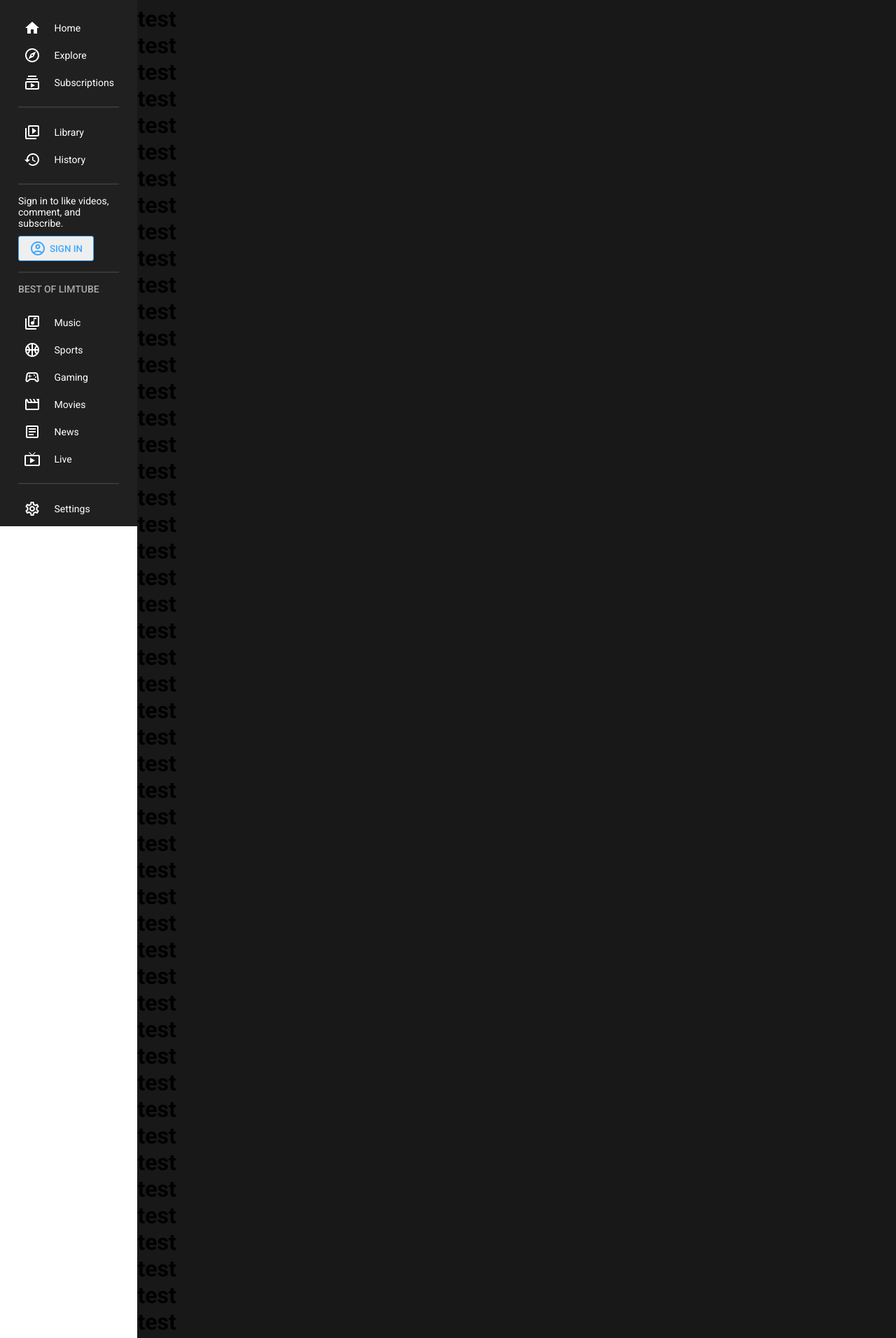
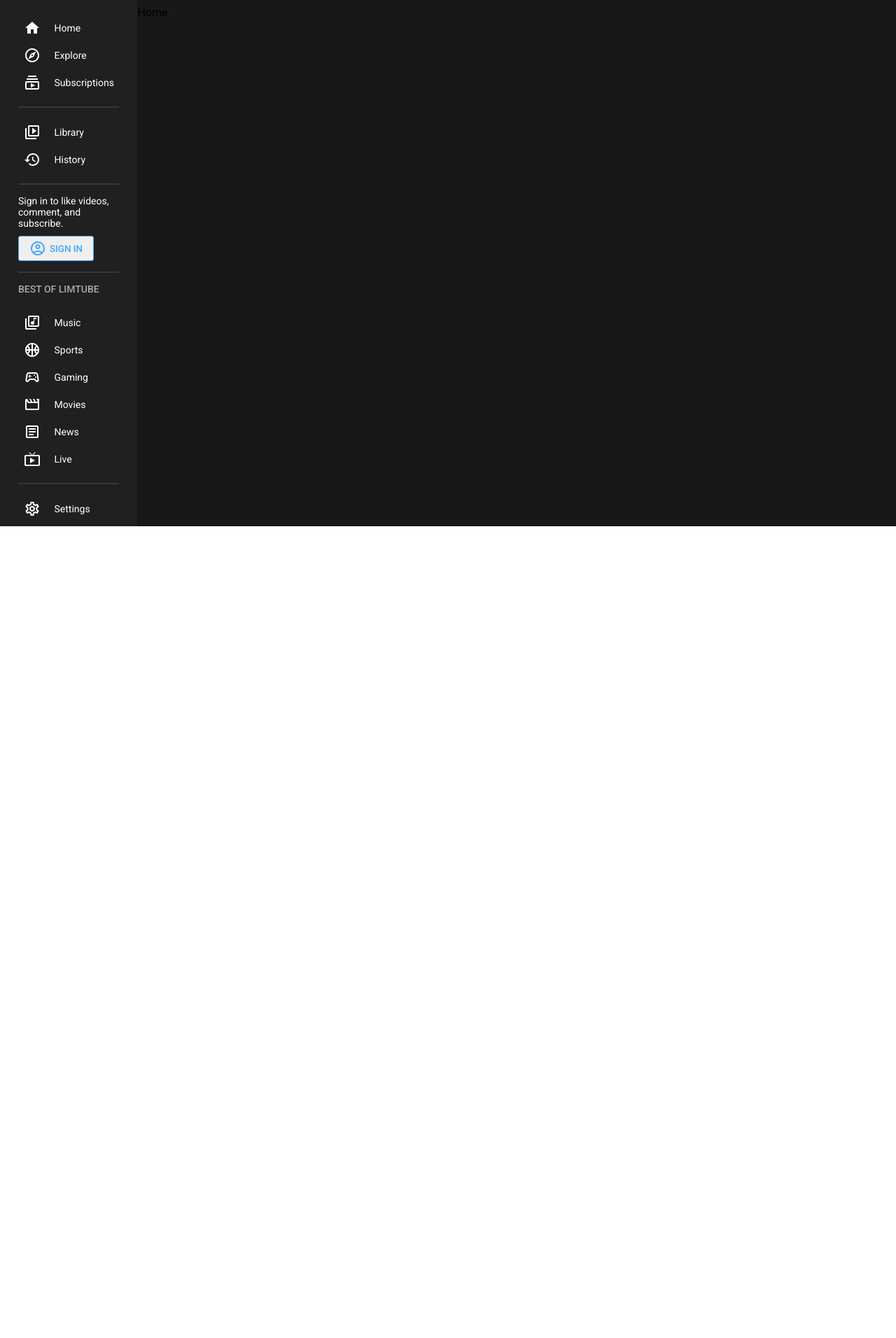
Before and after one commit to limslmao/youtubeClone, a React (Create React App) app: page / in a window 1280 px wide. Shown: the part 48-1960 px from the top of the page at 70% size. After the commit the page ends 929 px from the top, so only its background shows below. Built offline with nearby package versions, Linux system fonts and the light colour scheme.

Commit message:
create Home and Video page

```diff
--- a/src/App.js
+++ b/src/App.js
@@ -3,6 +3,9 @@
 import { Navbar } from "./components/Navbar";
 import { darkTheme, lightTheme } from "./utils/Theme";
 import { useState } from "react";
+import { BrowserRouter, Route, Routes } from "react-router-dom";
+import Home from "./pages/Home";
+import Video from "./pages/Video";
 
 const Container = styled.div`
   display: flex;
@@ -21,64 +24,21 @@
   return (
     <ThemeProvider theme={darkMode ? darkTheme : lightTheme}>
       <Container>
+        <BrowserRouter>
           <Menu darkMode={darkMode} setDarkMode={setDarkMode} />
           <Main>
             <Navbar />
             <Wrapper>
-            <h1>test</h1>
-            <h1>test</h1>
-            <h1>test</h1>
-            <h1>test</h1>
-            <h1>test</h1>
-            <h1>test</h1>
-            <h1>test</h1>
-            <h1>test</h1>
-            <h1>test</h1>
-            <h1>test</h1>
-            <h1>test</h1>
-            <h1>test</h1>
-            <h1>test</h1>
-            <h1>test</h1>
-            <h1>test</h1>
-            <h1>test</h1>
-            <h1>test</h1>
-            <h1>test</h1>
-            <h1>test</h1>
-            <h1>test</h1>
-            <h1>test</h1>
-            <h1>test</h1>
-            <h1>test</h1>
-            <h1>test</h1>
-            <h1>test</h1>
-            <h1>test</h1>
-            <h1>test</h1>
-            <h1>test</h1>
-            <h1>test</h1>
-            <h1>test</h1>
-            <h1>test</h1>
-            <h1>test</h1>
-            <h1>test</h1>
-            <h1>test</h1>
-            <h1>test</h1>
-            <h1>test</h1>
-            <h1>test</h1>
-            <h1>test</h1>
-            <h1>test</h1>
-            <h1>test</h1>
-            <h1>test</h1>
-            <h1>test</h1>
-            <h1>test</h1>
-            <h1>test</h1>
-            <h1>test</h1>
-            <h1>test</h1>
-            <h1>test</h1>
-            <h1>test</h1>
-            <h1>test</h1>
-            <h1>test</h1>
-            <h1>test</h1>
-            <h1>test</h1>
+              <Routes>
+                <Route path="/">
+                  <Route index element={<Home />} />
+                  <Route path="video" />
+                  <Route path=":id" element={<Video />} />
+                </Route>
+              </Routes>
             </Wrapper>
           </Main>
+        </BrowserRouter>
       </Container>
     </ThemeProvider>
   );
--- /dev/null
+++ b/src/pages/Home.jsx
@@ -0,0 +1,10 @@
+import React from "react";
+import styled from "styled-components";
+
+const Container = styled.div``;
+
+const Home = () => {
+  return <Container>Home</Container>;
+};
+
+export default Home;
--- /dev/null
+++ b/src/pages/Video.jsx
@@ -0,0 +1,7 @@
+import React from "react";
+
+const Video = () => {
+  return <div>Video</div>;
+};
+
+export default Video;
```
Lines whose indentation alone changed are shown as unchanged.
